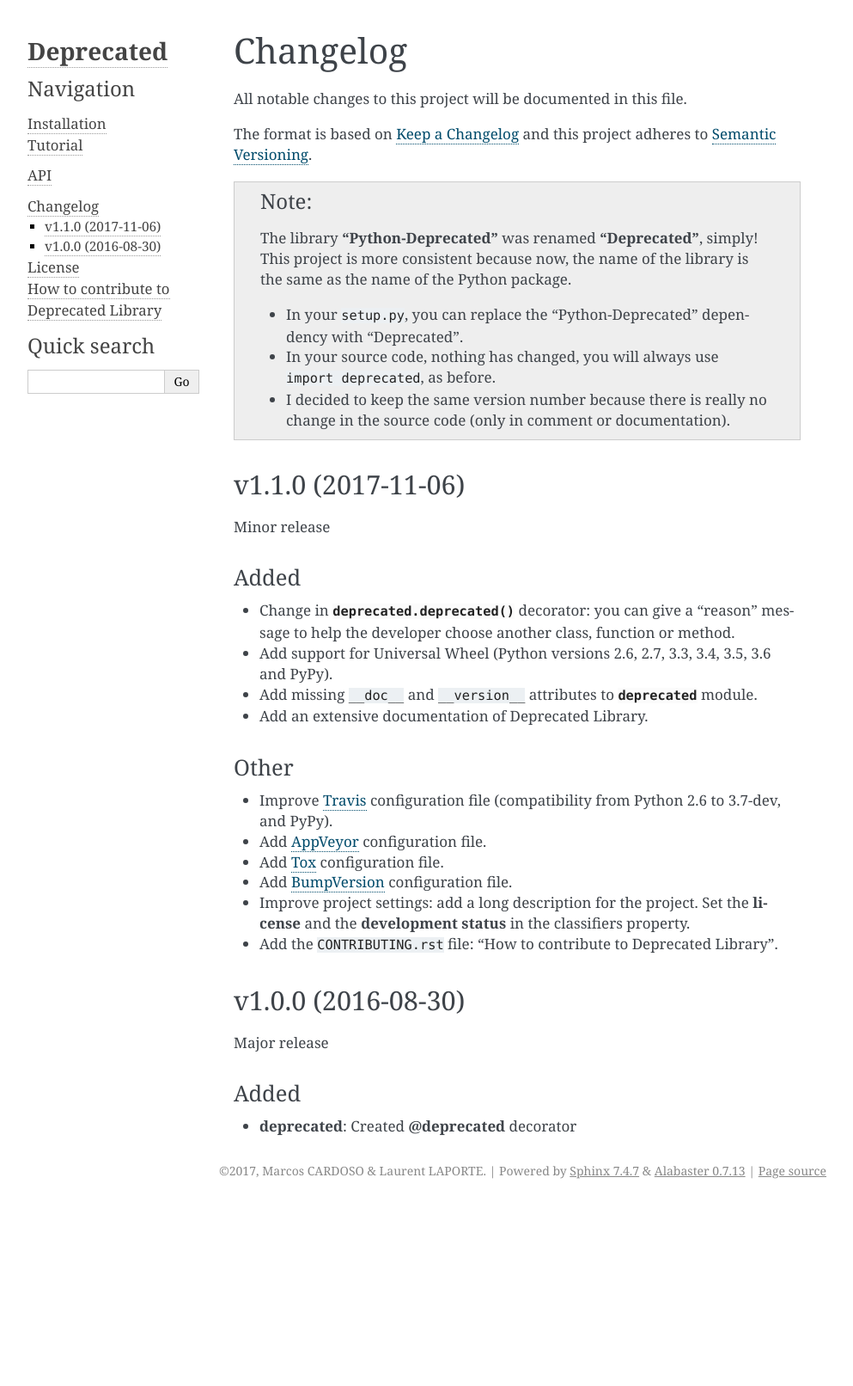
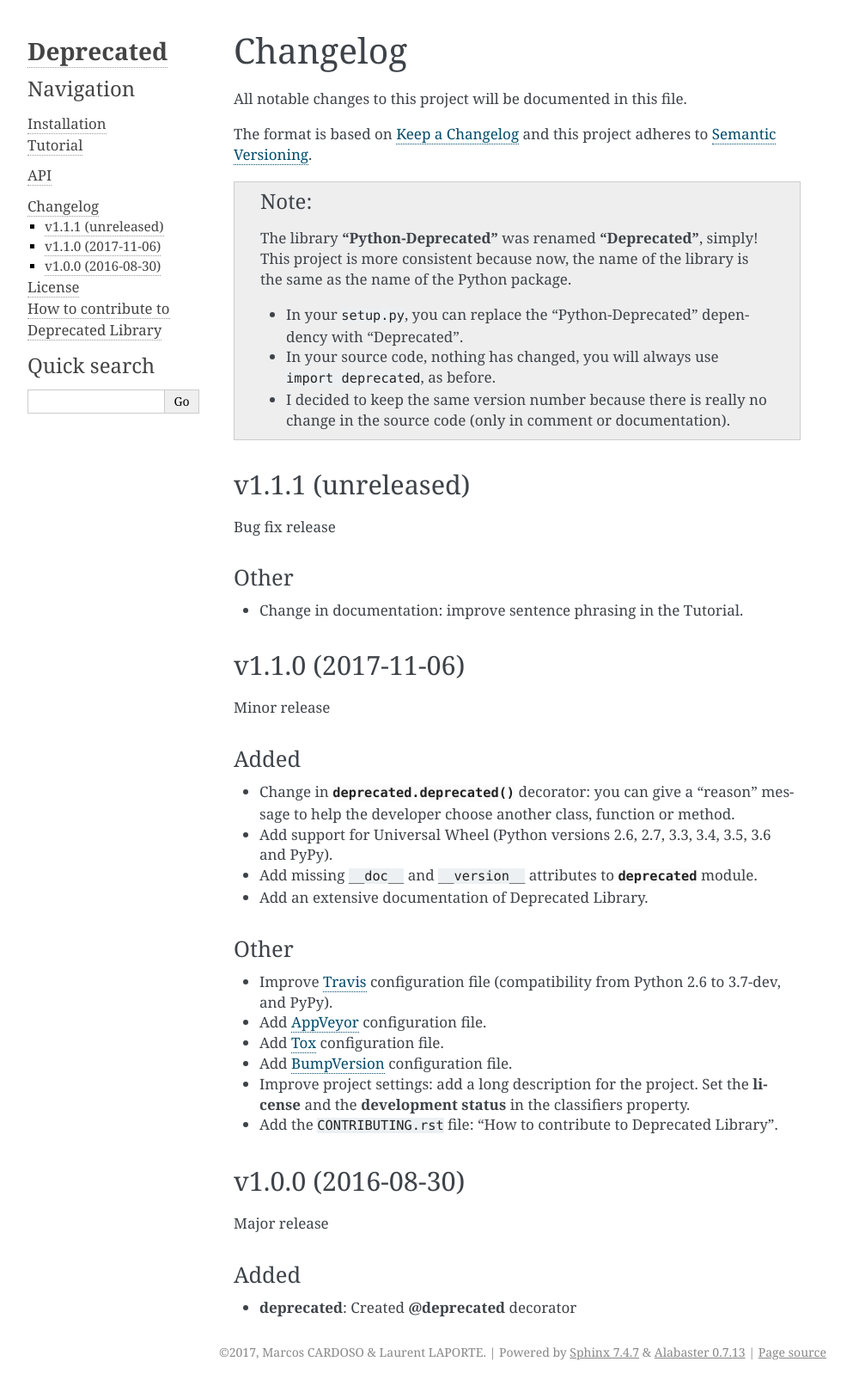
Before and after one commit to laurent-laporte-pro/deprecated, a Sphinx documentation site: the page built from docs/source/changelog.rst, in a window 1280 px wide. Shown: the whole page at 86% size, without its empty margins (148-1141 px from the left). Built offline with Sphinx 7.4.7, drawn with Linux system fonts in a browser that asks for light colours; before the commit the page ends 1401 px from its top, so only the background shows below that.

Commit message:
Change in documentation: improve sentence phrasing in the Tutorial.

```diff
--- a/CHANGELOG.rst
+++ b/CHANGELOG.rst
@@ -16,6 +16,17 @@ and this project adheres to `Semantic Versioning <http://semver.org/spec/v2.0.0.
     - In your source code, nothing has changed, you will always use ``import deprecated``, as before.
     - I decided to keep the same version number because there is really no change in the source code
       (only in comment or documentation).
+
+
+v1.1.1 (unreleased)
+===================
+
+Bug fix release
+
+Other
+-----
+
+- Change in documentation: improve sentence phrasing in the Tutorial.
 
 
 v1.1.0 (2017-11-06)
--- a/docs/source/tutorial.rst
+++ b/docs/source/tutorial.rst
@@ -38,7 +38,7 @@ If the user tries to use the deprecated functions, he will have a warning for ea
    'Hi Tom!'
 
 As you can see, the deprecation warning is displayed like a stack trace.
-You have the source code path and line number and the called function.
+You have the source code path, the line number and the called function.
 This is very useful for debugging.
 But, this doesn't help the developer to choose a alternative: which function could he use instead?
 
```
